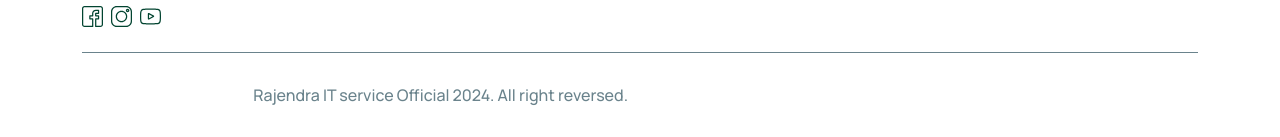
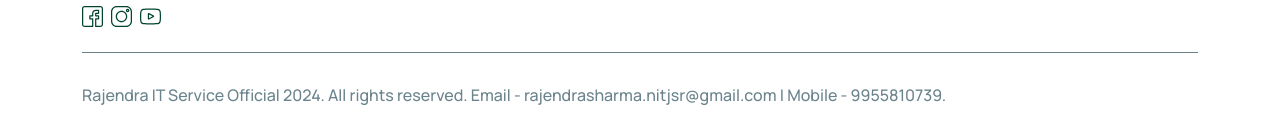
Before and after one commit to Rajendra-sharma99/FiveStarPgRanchi, a plain HTML site: page index.html in a window 1280 px wide. Shown: the part 2799-2936 px from the top of the page. Drawn offline with nearby package versions, Linux system fonts and the light colour scheme; a web font is replaced by a local one.

Commit message:
add footer email

```diff
--- a/index.html
+++ b/index.html
@@ -229,9 +229,11 @@
             <!-- Social medila link -->
             <div class="mt-10 wow animate__ animate__fadeInUp animated" data-wow-delay=".0s"
               style="visibility: visible; animation-delay: 0s; animation-name: fadeInUp;"><a
-                class="btn btn-tag-circle mr-10 mb-10" href="tel:+91 7541865329">Calling</a><a class="btn btn-tag-circle mr-10 mb-10"
+                class="btn btn-tag-circle mr-10 mb-10" href="tel:+91 7541865329">Calling</a><a
+                class="btn btn-tag-circle mr-10 mb-10"
                 href="https://www.google.com/maps?q=23.3620957,85.3083109&z=17&hl=en">Google map</a>
-                <a class="btn btn-tag-circle mr-10 mb-10" href="https://www.facebook.com/share/p/ahqhceiE9MZs1MP4/">Facebook</a><a
+              <a class="btn btn-tag-circle mr-10 mb-10"
+                href="https://www.facebook.com/share/p/ahqhceiE9MZs1MP4/">Facebook</a><a
                 class="btn btn-tag-circle mb-10"
                 href="https://api.whatsapp.com/send?phone=+91 07488410234&amp;text=Hello %20I%20am%20looking%20for%20 PG%20and Mess Services..%2Cplease%20contact%20me.%20on%20my%20whatsApp%20">WhatsApp</a>
             </div>
@@ -358,8 +360,11 @@
         <div class="footer-bottom">
           <div class="row">
 
-            <div class="col-lg-6 col-md-12 text-center text-lg-end"><span class="color-grey-300 font-md">Rajendra IT
-                service Official 2024. All right reversed.</span></div>
+            <div class="col-lg-6 col-md-12 text-center" style="white-space: nowrap;">
+              <span class="color-grey-300 font-md">Rajendra IT Service Official 2024. All rights reserved. Email - rajendrasharma.nitjsr@gmail.com | Mobile - 9955810739.</span>
+          </div>
+
+
           </div>
         </div>
       </div>
```
